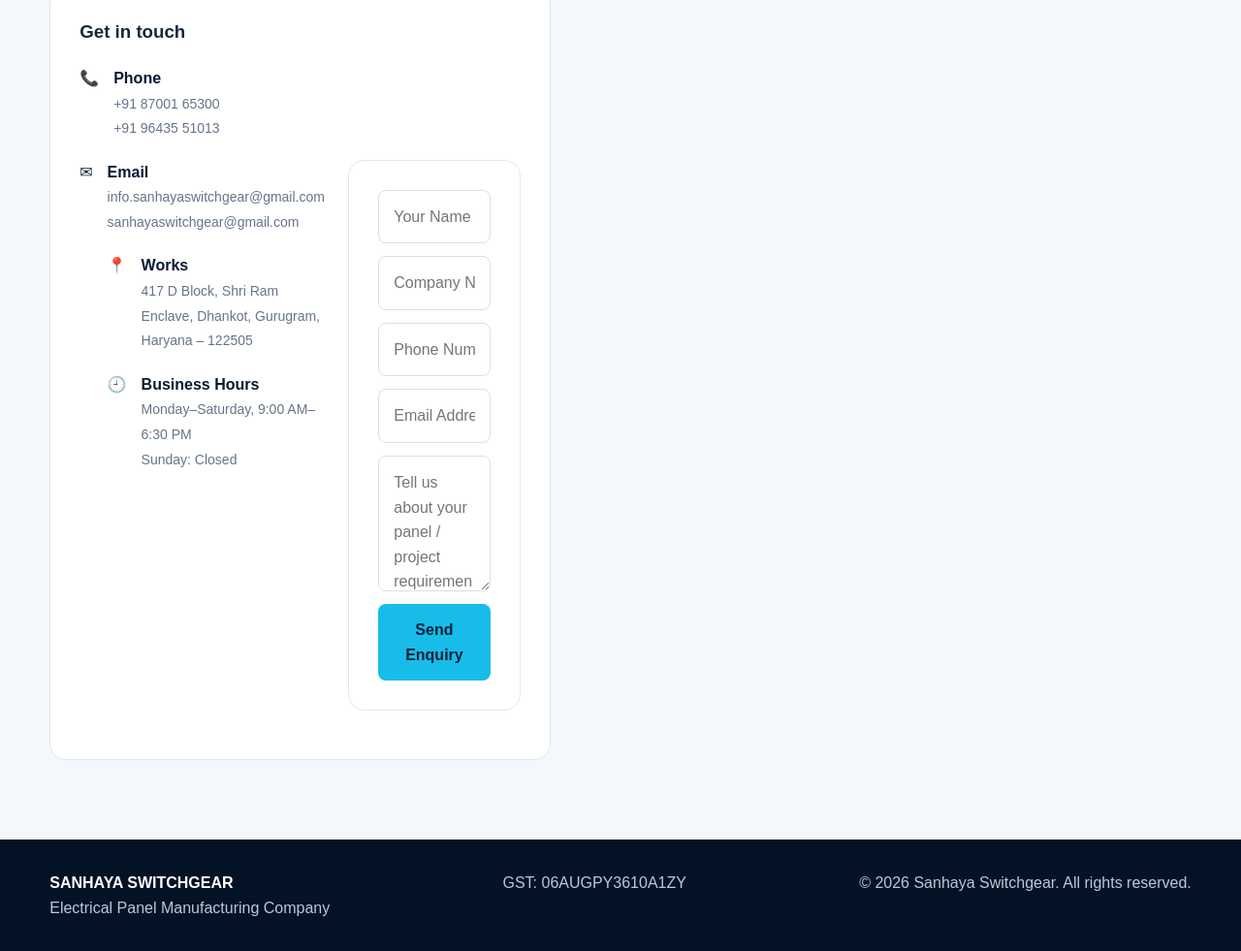
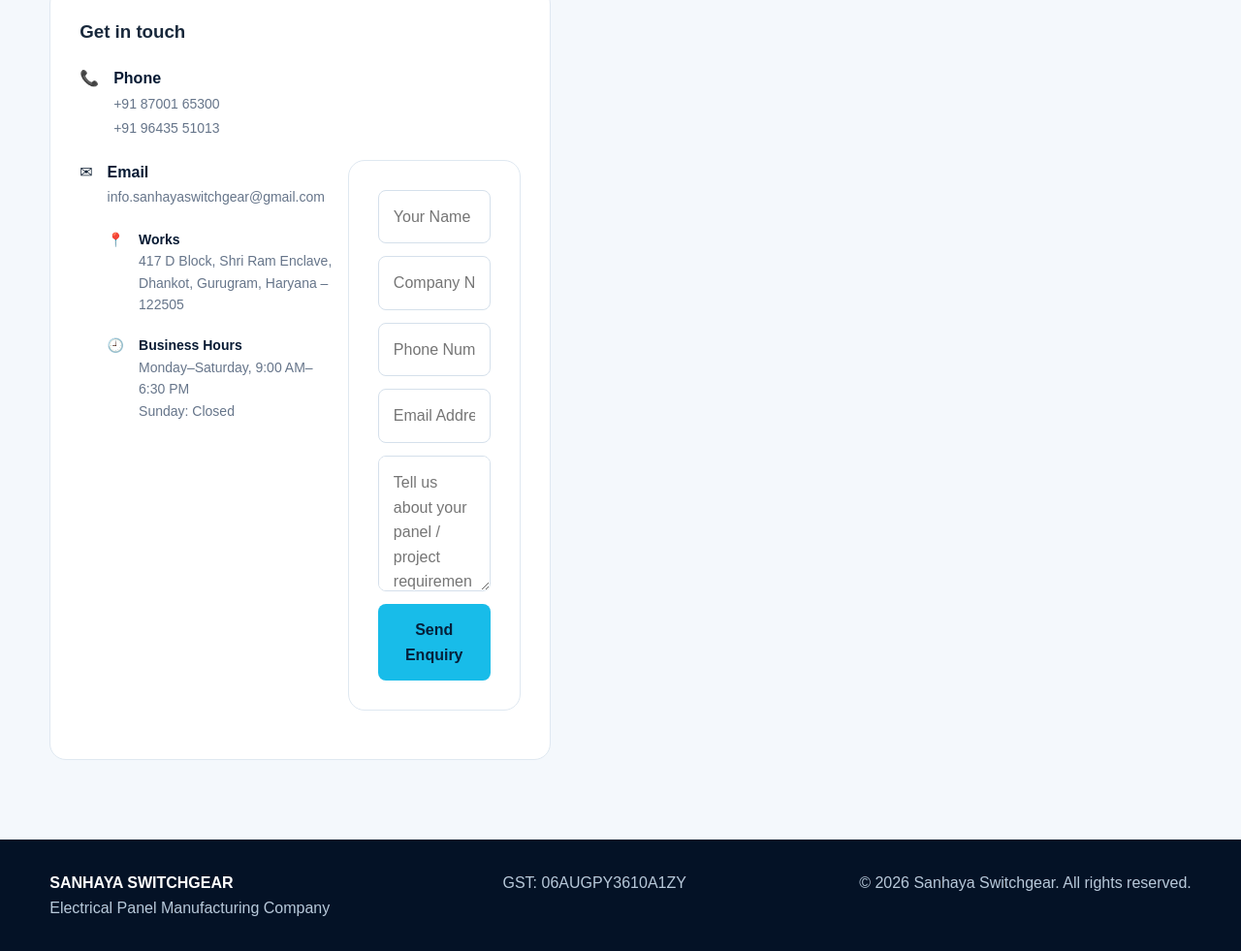
Before and after one commit to muskan551013/Sanhaya-Switchgear-, a plain HTML site: page index.html in a window 1280 px wide. Shown: the part 5367-6348 px from the top of the page at 97% size. Drawn offline with Linux system fonts and the light colour scheme.

Commit message:
Update index.html

```diff
--- a/index.html
+++ b/index.html
@@ -245,7 +245,7 @@
 <div class="contactCard">
 <h3>Get in touch</h3>
 <div class="contactRow"><div>📞</div><div><b>Phone</b><span>+91 87001 65300<br>+91 96435 51013</span></div></div>
-<div class="contactRow"><div>✉</div><div><b>Email</b><span>info.sanhayaswitchgear@gmail.com</br><span></span>sanhayaswitchgear@gmail.com</span>
+<div class="contactRow"><div>✉</div><div><b>Email</b><span>info.sanhayaswitchgear@gmail.com</br><span><sanhayaswitchgear@gmail.com</span>
 <div class="contactRow"><div>📍</div><div><b>Works</b><span>417 D Block, Shri Ram Enclave, Dhankot, Gurugram, Haryana – 122505</span></div></div>
 <div class="contactRow"><div>🕘</div><div><b>Business Hours</b><span>Monday–Saturday, 9:00 AM–6:30 PM<br>Sunday: Closed</span></div></div>
 </div>
```
